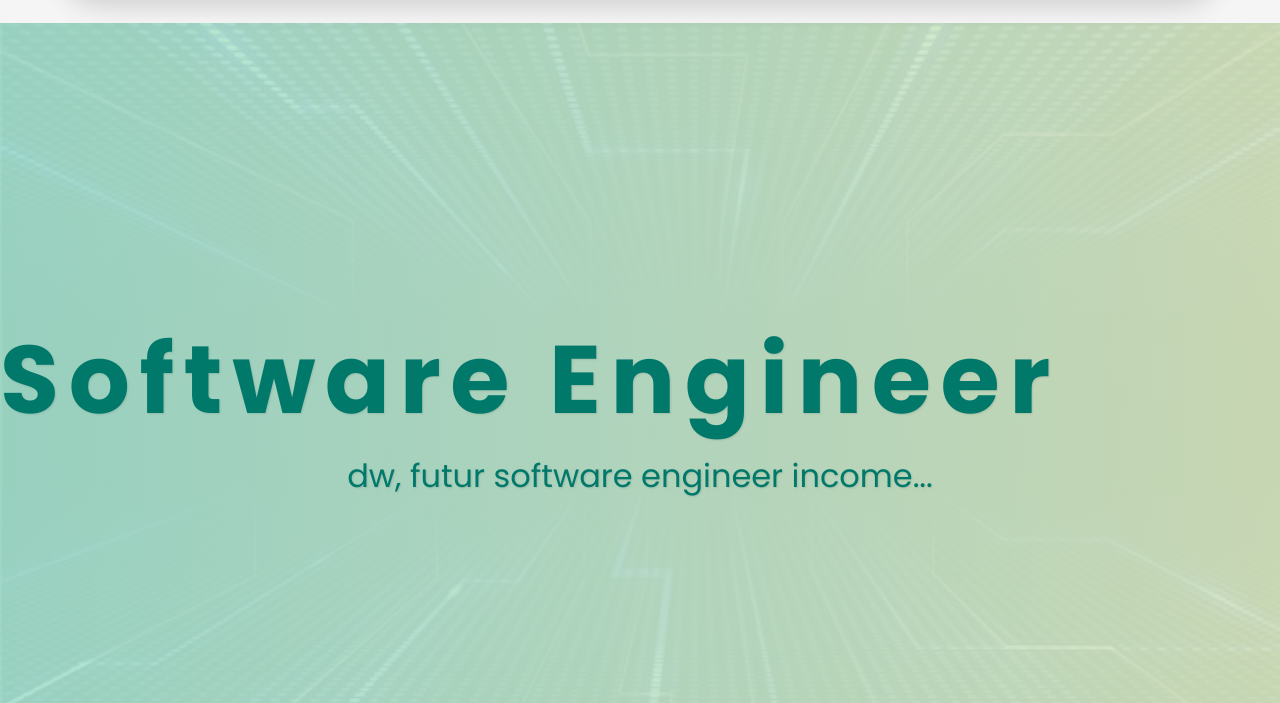
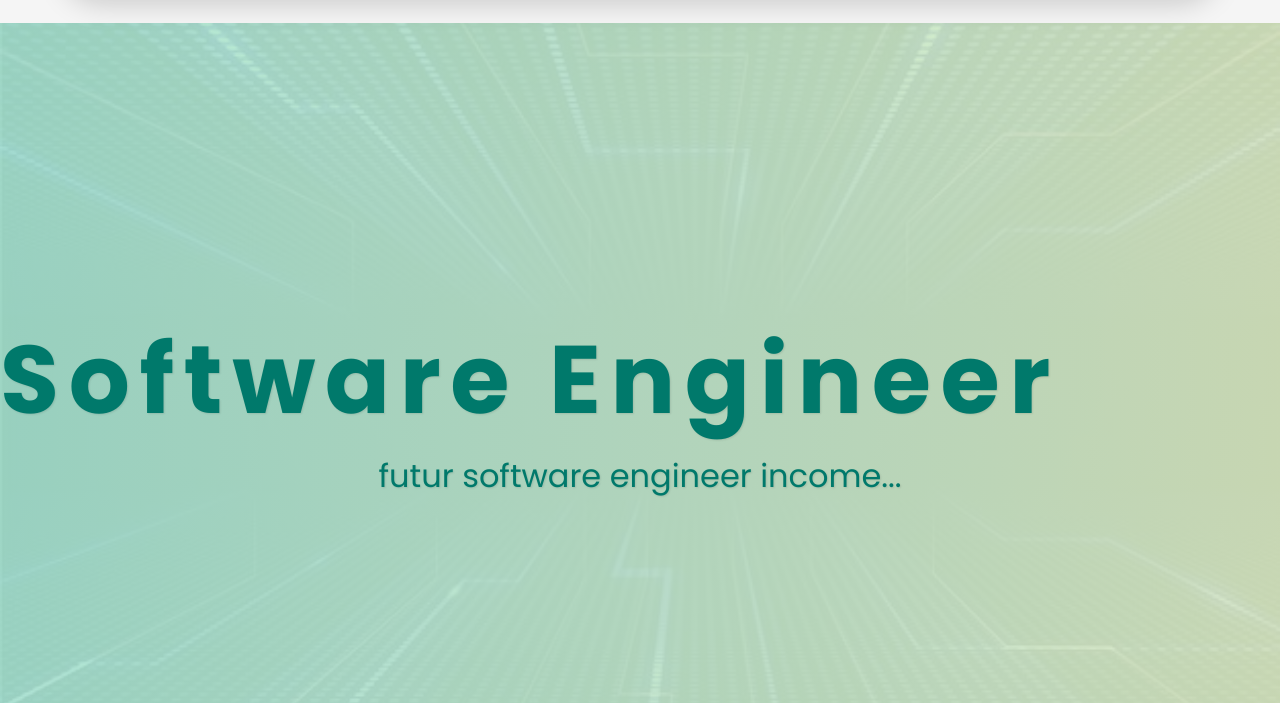
Before and after one commit to anasfrikel123/projects, a plain HTML site: page index.html in a window 1280 px wide. Shown: the part 97-800 px from the top of the page. Drawn offline with nearby package versions, Linux system fonts and the light colour scheme.

Commit message:
Update index.html

```diff
--- a/index.html
+++ b/index.html
@@ -33,7 +33,7 @@
   <main>
     <section id="home">
       <h2 class="keyword">Software Engineer</h2>
-      <p data-aos="fade-up" data-aos-delay="300">dw, futur software engineer income...</p>
+      <p data-aos="fade-up" data-aos-delay="300">futur software engineer income...</p>
     </section>
 
     <section id="about">
```
